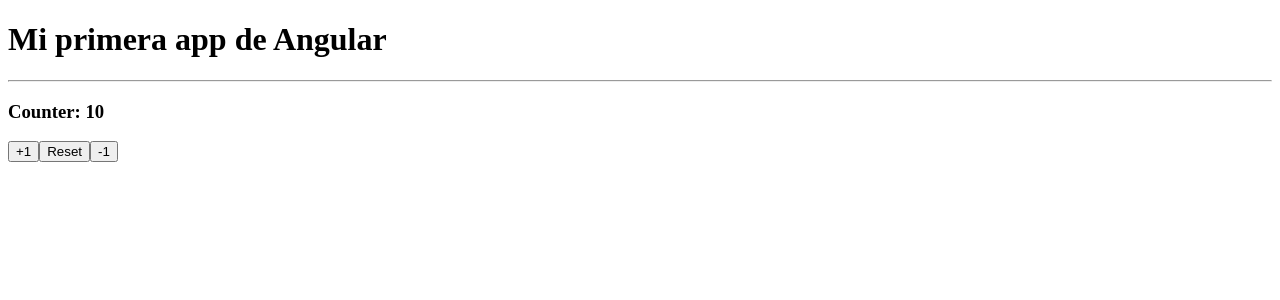
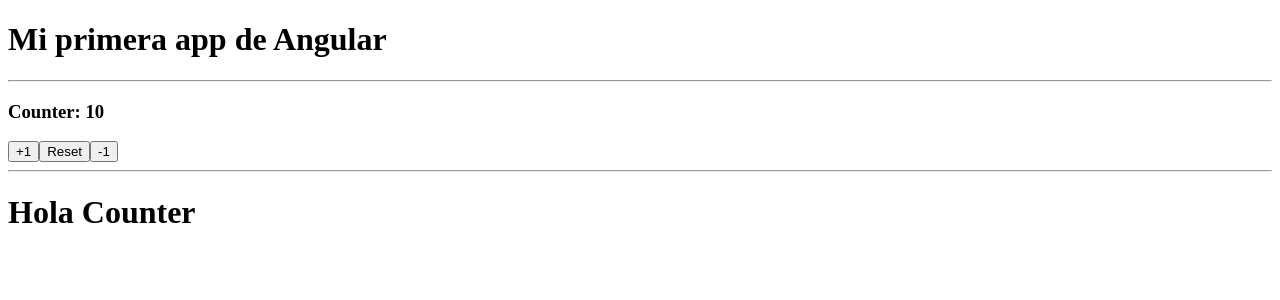
Before and after one commit to chalscc/Angular-Fundamentals, an Angular app: page / in a window 1280 px wide. Shown: the top 300 px of the page. Built offline with nearby package versions, Linux system fonts and the light colour scheme.

Commit message:
42. Contador Component

```diff
--- a/src/app/app.component.html
+++ b/src/app/app.component.html
@@ -6,3 +6,6 @@
 <button (click)="increaseBy(1)">+1</button>
 <button (click)="resetCounter()">Reset</button>
 <button (click)="increaseBy(-1)">-1</button>
+
+<hr>
+<app-counter></app-counter>
--- a/src/app/app.module.ts
+++ b/src/app/app.module.ts
@@ -3,10 +3,12 @@
 
 import { AppRoutingModule } from './app-routing.module';
 import { AppComponent } from './app.component';
+import { CounterComponent } from './counter/counter.component';
 
 @NgModule({
   declarations: [
-    AppComponent
+    AppComponent,
+    CounterComponent
   ],
   imports: [
     BrowserModule,
--- /dev/null
+++ b/src/app/counter/counter.component.ts
@@ -0,0 +1,9 @@
+import { Component } from '@angular/core';
+
+@Component({
+  selector: 'app-counter',
+  template: `<h1>Hola Counter</h1>`
+})
+export class CounterComponent {
+
+}
```
